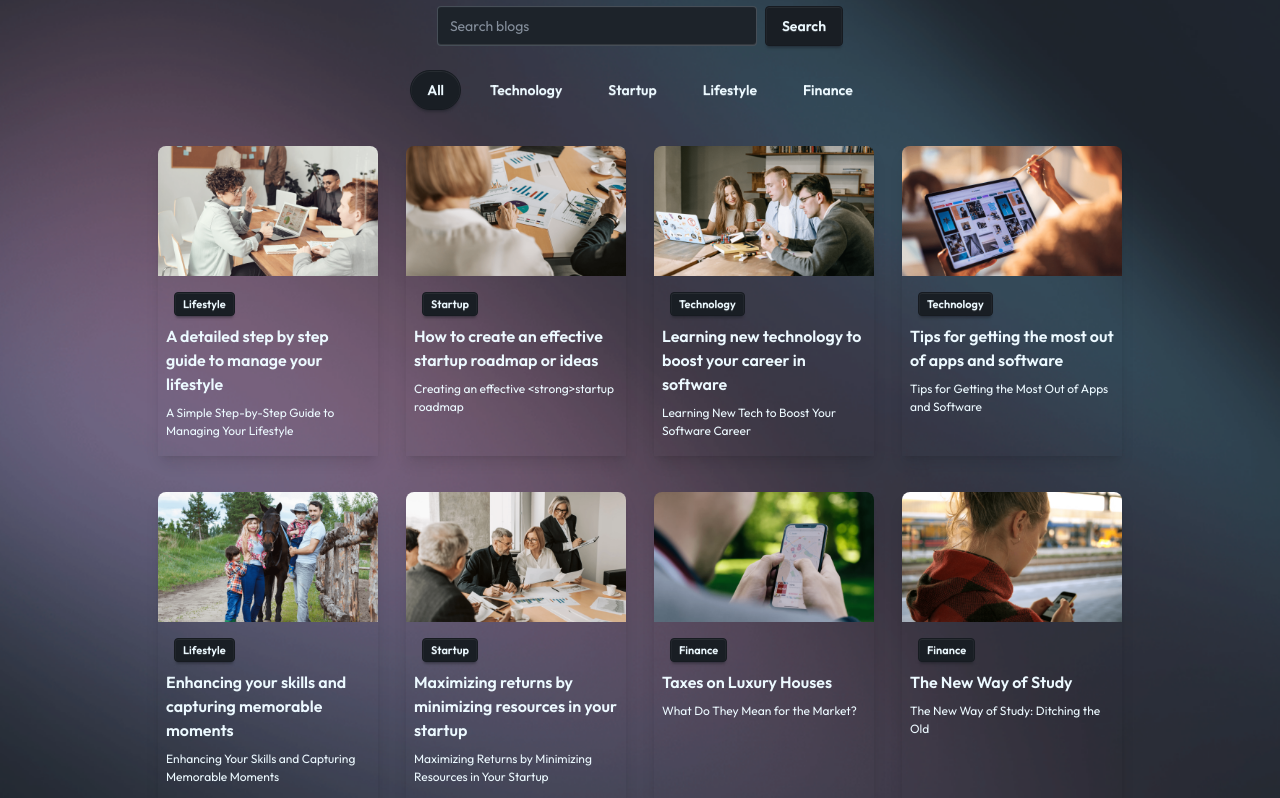
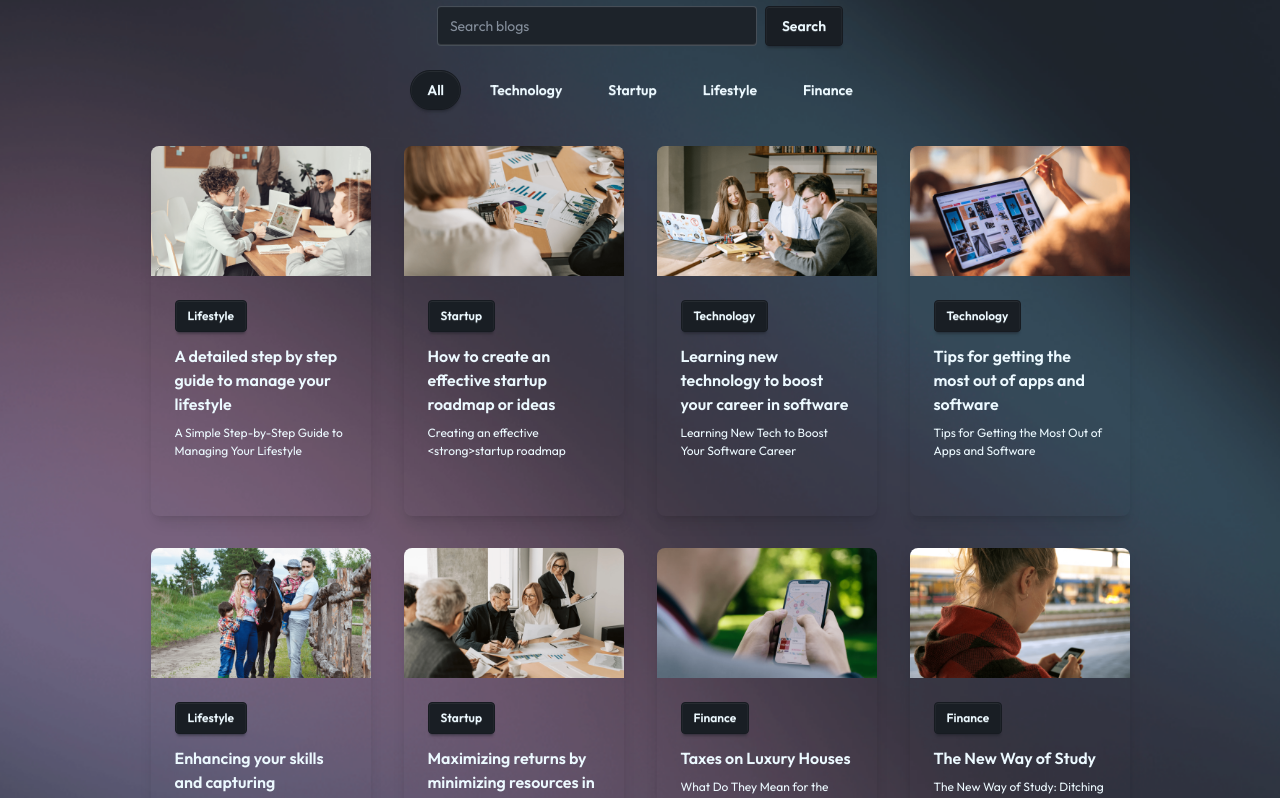
Before and after one commit to Jonadest/jonadest-blog, a React (Vite) app: page / in a window 1280 px wide. Shown: the part 480-1278 px from the top of the page. Built offline with nearby package versions, Linux system fonts and the light colour scheme.

Commit message:
Second Commit, adjusted category cards

```diff
--- a/src/components/CategoryCard.jsx
+++ b/src/components/CategoryCard.jsx
@@ -7,7 +7,7 @@ const CategoryCard = () => {
       {blog_data.map((data, index) => (
         <div
           key={index}
-          className='  w-[220px] mx-auto h- shadow-lg my-3 cate-card'>
+          className='  w-[300px] lg:max-w-[220px] mx-auto rounded-lg h-full shadow-lg my-3 cate-card'>
           <div
             className='h-[130px] w-full rounded-tr-lg rounded-tl-lg'
             style={{
@@ -16,8 +16,8 @@ const CategoryCard = () => {
               backgroundSize: 'cover',
               backgroundPosition: 'center',
             }}></div>
-          <div className='flex flex-col items-start h-full p-2'>
-            <button className='btn btn-xs m-2'>{data.category}</button>
+          <div className='flex flex-col items-start h-full mx-6 my-6'>
+            <button className='btn btn-sm mb-3'>{data.category}</button>
             <p className='text-left text-[16px] font-semibold'>{data.title}</p>
             <p className='text-left text-[12px] py-2'>{data.subTitle}</p>
           </div>
--- a/src/components/Hero.jsx
+++ b/src/components/Hero.jsx
@@ -2,7 +2,7 @@ import CategoryCard from './CategoryCard';
 
 const Hero = () => {
   return (
-    <div className=' mx-auto w-[90%] lg:w-full'>
+    <div className=' mx-auto w-[90%] lg:w-full '>
       <div className='details lg:px-[350px]'>
         <h1 className='text-[70px] font-semibold pt-6  leading-18 text-shadow-lg'>
           Your own <span className='text-[#5044E5]'>blogging</span> <br />
@@ -35,7 +35,7 @@ const Hero = () => {
         </ul>
       </div>
 
-      <div className='grid grid-cols-1 lg:grid-cols-4 lg:px-[150px] gap-3'>
+      <div className='grid grid-cols-1 lg:grid-cols-4 lg:px-[150px] gap-8  pb-30'>
         <CategoryCard />
       </div>
     </div>
--- a/src/components/Navbar.jsx
+++ b/src/components/Navbar.jsx
@@ -6,7 +6,7 @@ const Navbar = () => {
   const navigate = useNavigate();
 
   return (
-    <nav className='flex justify-between items-center py-3  px-8 shadow-lg w-full mx-auto sticky top-0 left-0 z-50 bg-base-300'>
+    <nav className='flex justify-between items-center py-3  px-8 shadow-lg w-full mx-auto sticky top-0 left-0 z-50 bg-base-100'>
       <button
         onClick={() => navigate('/')}
         className='flex lg:hidden font-bold uppercase tracking-wider btn btn-ghost text-2xl'>
```
